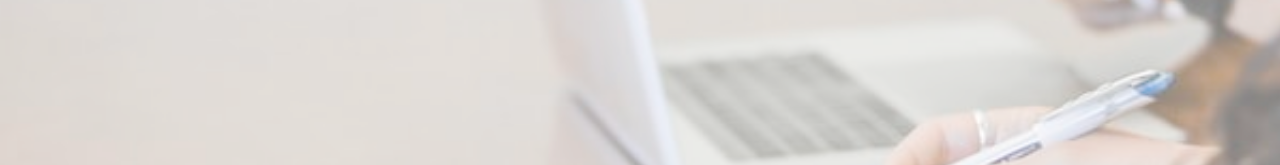
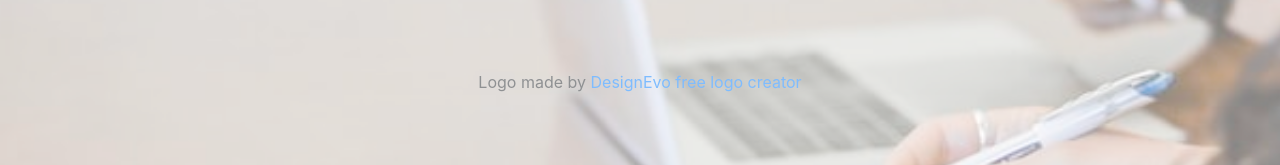
Before and after one commit to ginasekhar/the-study-frontend, a React (Create React App) app: page / in a window 1280 px wide. Shown: the part 668-833 px from the top of the page. Built offline with nearby package versions, Linux system fonts and the light colour scheme; no server answers.

Commit message:
add credit for logo

```diff
--- a/src/components/Home.js
+++ b/src/components/Home.js
@@ -8,6 +8,8 @@ class Home extends Component {
         <h2><br/>Welcome to "The Study".</h2>
         <p>Here you can create your own flash cards for a variety of subjects.<br/>Please click on one of the subject buttons above in the navigation bar to see topics available in that subject.<br/> You can add additional topics or delete topics.<br/> To view or add flash cards, click on the 'FlashCards' button on the topic.<br/></p>
         <h3> <center> Happy Studying !! </center> </h3>
+        <br/><br/><br/><br/><br/><br/><br/><br/>
+        <div>Logo made by <a href="https://www.designevo.com/logo-maker/" title="Free Online Logo Maker">DesignEvo free logo creator</a></div>
       </div>
     )
   }
```
